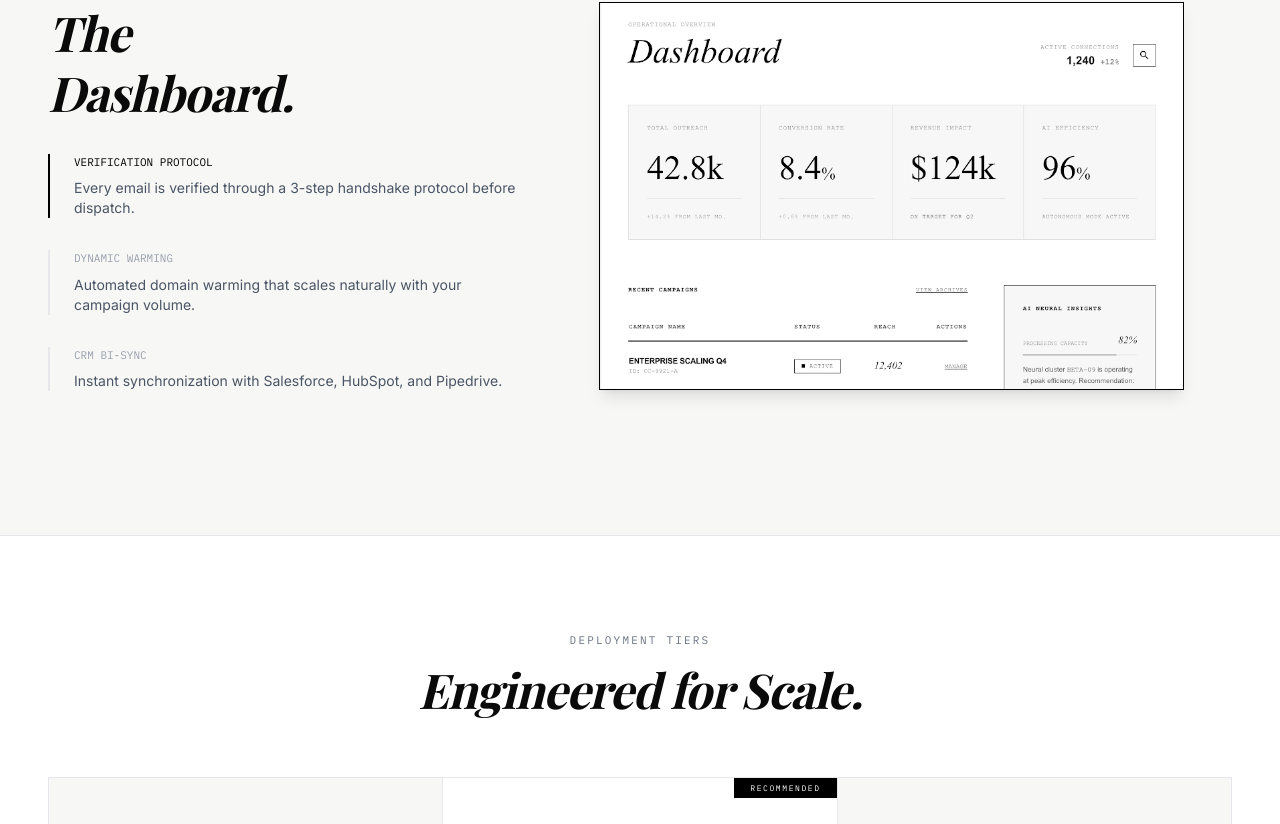
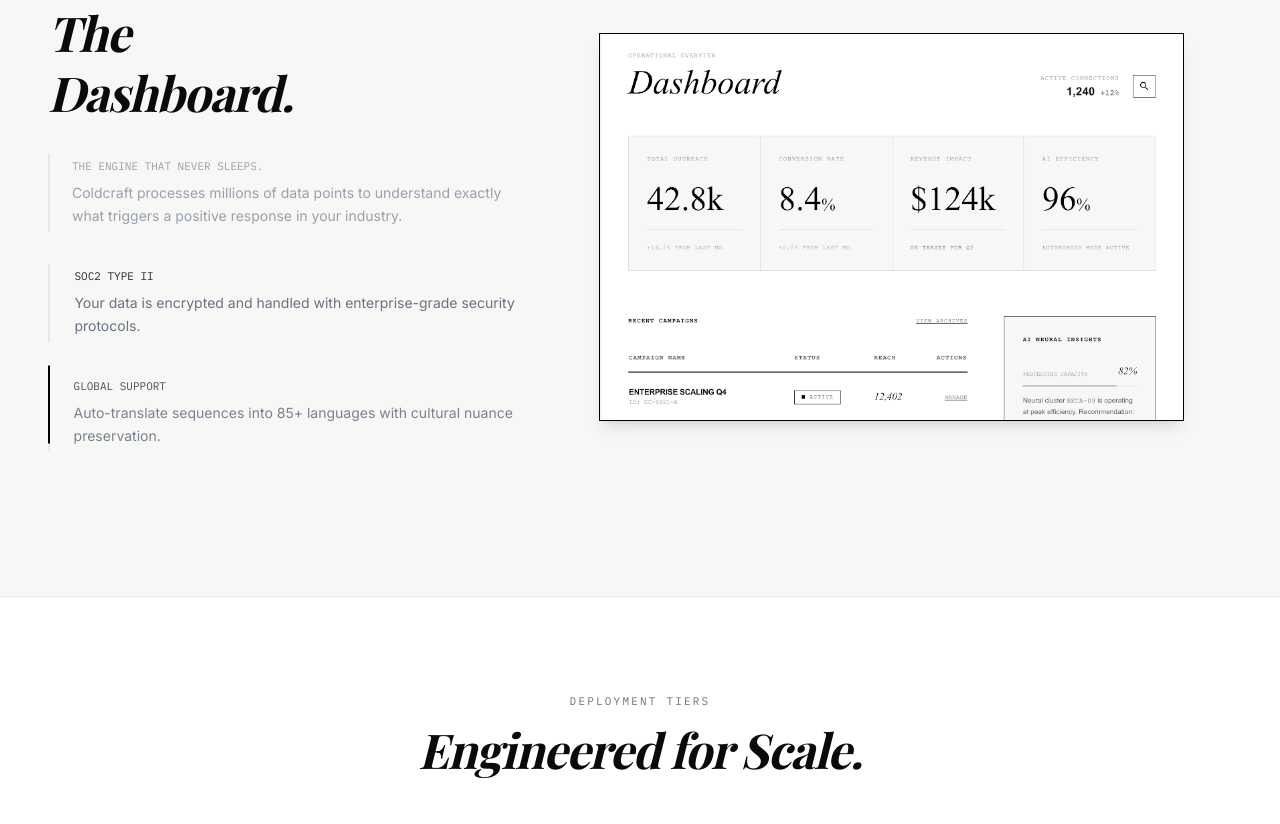
Before and after one commit to Ronitdoes/ColdCraft-AI, a Next.js app: page / in a window 1280 px wide. Shown: the part 1756-2580 px from the top of the page. Built offline with nearby package versions, Linux system fonts and the light colour scheme; a web font is replaced by a local one.

Commit message:
UI: Implement smooth vertical cycling animation for 'The Dashboard' feature points

```diff
--- a/app/page.tsx
+++ b/app/page.tsx
@@ -1,9 +1,20 @@
 "use client";
+import { useState, useEffect } from 'react';
 import Link from 'next/link';
 import Image from 'next/image';
 import { Globe, Terminal, Check } from 'lucide-react';
+import { motion, AnimatePresence } from 'framer-motion';
 
 export default function LandingPage() {
+  const [activeDashboardPoint, setActiveDashboardPoint] = useState(0);
+
+  useEffect(() => {
+    const timer = setInterval(() => {
+      setActiveDashboardPoint((prev) => (prev + 1) % 3);
+    }, 3000);
+    return () => clearInterval(timer);
+  }, []);
+
   const handlePricingClick = (e: React.MouseEvent) => {
     e.preventDefault();
     const lenis = (window as any).lenis;
@@ -230,18 +241,36 @@ export default function LandingPage() {
           <div className="col-span-12 lg:col-span-5 py-12">
             <h2 className="font-serif text-5xl font-bold tracking-tight italic leading-tight mb-8">The <br />Dashboard.</h2>
             <div className="space-y-8">
-              <div className="border-l-2 border-black pl-6">
-                <p className="font-mono text-[11px] text-black mb-2 uppercase">Verification Protocol</p>
-                <p className="text-sm text-gray-600">Every email is verified through a 3-step handshake protocol before dispatch.</p>
-              </div>
-              <div className="border-l-2 border-gray-200 pl-6">
-                <p className="font-mono text-[11px] text-gray-400 mb-2 uppercase">Dynamic Warming</p>
-                <p className="text-sm text-gray-600">Automated domain warming that scales naturally with your campaign volume.</p>
-              </div>
-              <div className="border-l-2 border-gray-200 pl-6">
-                <p className="font-mono text-[11px] text-gray-400 mb-2 uppercase">CRM Bi-Sync</p>
-                <p className="text-sm text-gray-600">Instant synchronization with Salesforce, HubSpot, and Pipedrive.</p>
-              </div>
+              {[
+                { title: "The engine that never sleeps.", content: "Coldcraft processes millions of data points to understand exactly what triggers a positive response in your industry." },
+                { title: "SOC2 Type II", content: "Your data is encrypted and handled with enterprise-grade security protocols." },
+                { title: "Global Support", content: "Auto-translate sequences into 85+ languages with cultural nuance preservation." }
+              ].map((point, index) => (
+                <div
+                  key={index}
+                  className="relative pl-6 py-1 cursor-pointer group"
+                  onClick={() => setActiveDashboardPoint(index)}
+                >
+                  {/* Base Gray Line */}
+                  <div className="absolute left-0 top-0 w-[2px] h-full bg-gray-200" />
+
+                  {/* Animated Black Line */}
+                  {activeDashboardPoint === index && (
+                    <motion.div
+                      layoutId="activeDashboardBar"
+                      className="absolute left-0 top-0 w-[2px] h-full bg-black z-10"
+                      transition={{ type: "spring", stiffness: 300, damping: 30 }}
+                    />
+                  )}
+
+                  <p className={`font-mono text-[11px] mb-2 uppercase transition-all duration-700 ${activeDashboardPoint === index ? 'text-black translate-x-1' : 'text-gray-400'}`}>
+                    {point.title}
+                  </p>
+                  <p className={`text-sm transition-all duration-700 leading-relaxed ${activeDashboardPoint === index ? 'text-gray-600 translate-x-1' : 'text-gray-400'}`}>
+                    {point.content}
+                  </p>
+                </div>
+              ))}
             </div>
           </div>
           <div className="col-span-12 lg:col-span-7 flex items-center justify-center p-8">
```
